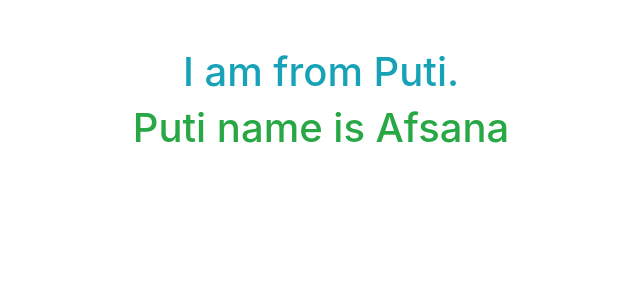
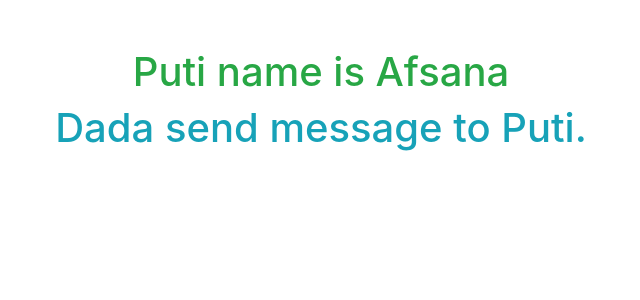
Before and after one commit to Shahajahan15/Basic-React, a React (Create React App) app: page / in a window 1280 px wide. Shown: the top 300 px of the page, without its empty margins (319-959 px from the left). Built offline with nearby package versions, Linux system fonts and the light colour scheme.

Commit message:
Component Context

```diff
--- a/src/App.js
+++ b/src/App.js
@@ -3,13 +3,18 @@ import React from 'react';
 import './App.css';
 // import HookDemo from './hooks/HookDemo';
 import Son from './ComponentTree/Son';
+import { DadaContext } from './ComponentTree/myContext';
+import '../node_modules/bootstrap/dist/css/bootstrap.min.css'
 
 
 
 function App() {
   return (
-    <div className="App">
+    <div className="App pt-5">
       <Son name="Puti name is Afsana"></Son>
+      <DadaContext value="Dada send message to Puti.">
+        <Son></Son>
+      </DadaContext>
     </div>
   );
 }
--- a/src/ComponentTree/Puti.js
+++ b/src/ComponentTree/Puti.js
@@ -1,12 +1,21 @@
 import React, { Component } from 'react';
 import './../../node_modules/bootstrap/dist/css/bootstrap.min.css'
+import { PutiConsumer } from './myContext';
 
 class Puti extends Component {
     render() {
         return (
             <div>
-                <h1 className="text-info pt-5">I am from Puti.</h1>
                 <h1 className="text-success">{this.props.name}</h1>
+                <h1 className="text-info">
+                    <PutiConsumer>
+                        {
+                            msg=>{
+                                return msg
+                            }
+                        }
+                    </PutiConsumer>
+                </h1>
             </div>
         );
     }
--- /dev/null
+++ b/src/ComponentTree/myContext.js
@@ -0,0 +1,7 @@
+import React from 'react';
+
+const MyContext=React.createContext();
+const DadaContext=MyContext.Provider;
+const PutiConsumer=MyContext.Consumer;
+
+export {DadaContext, PutiConsumer}
```
